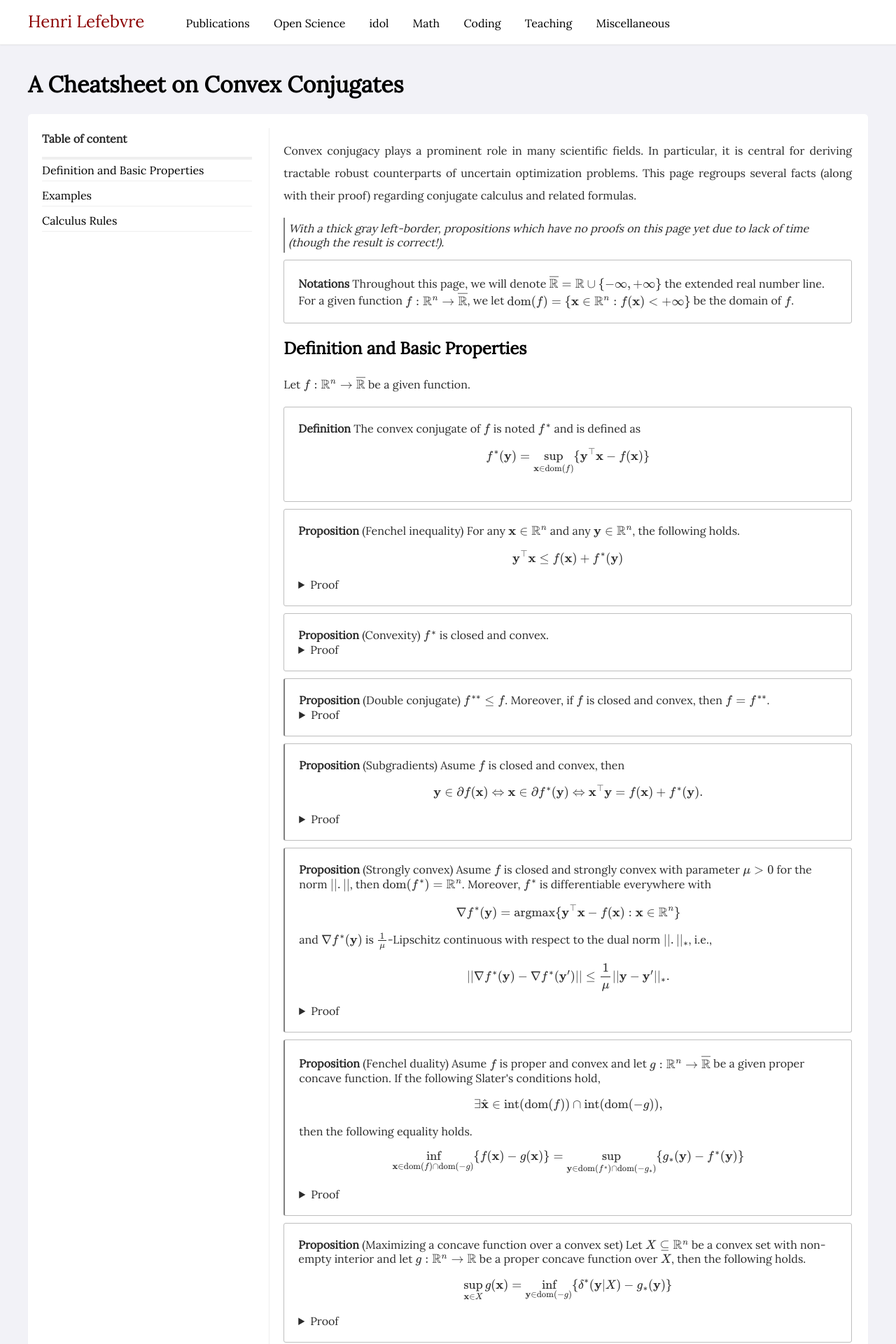
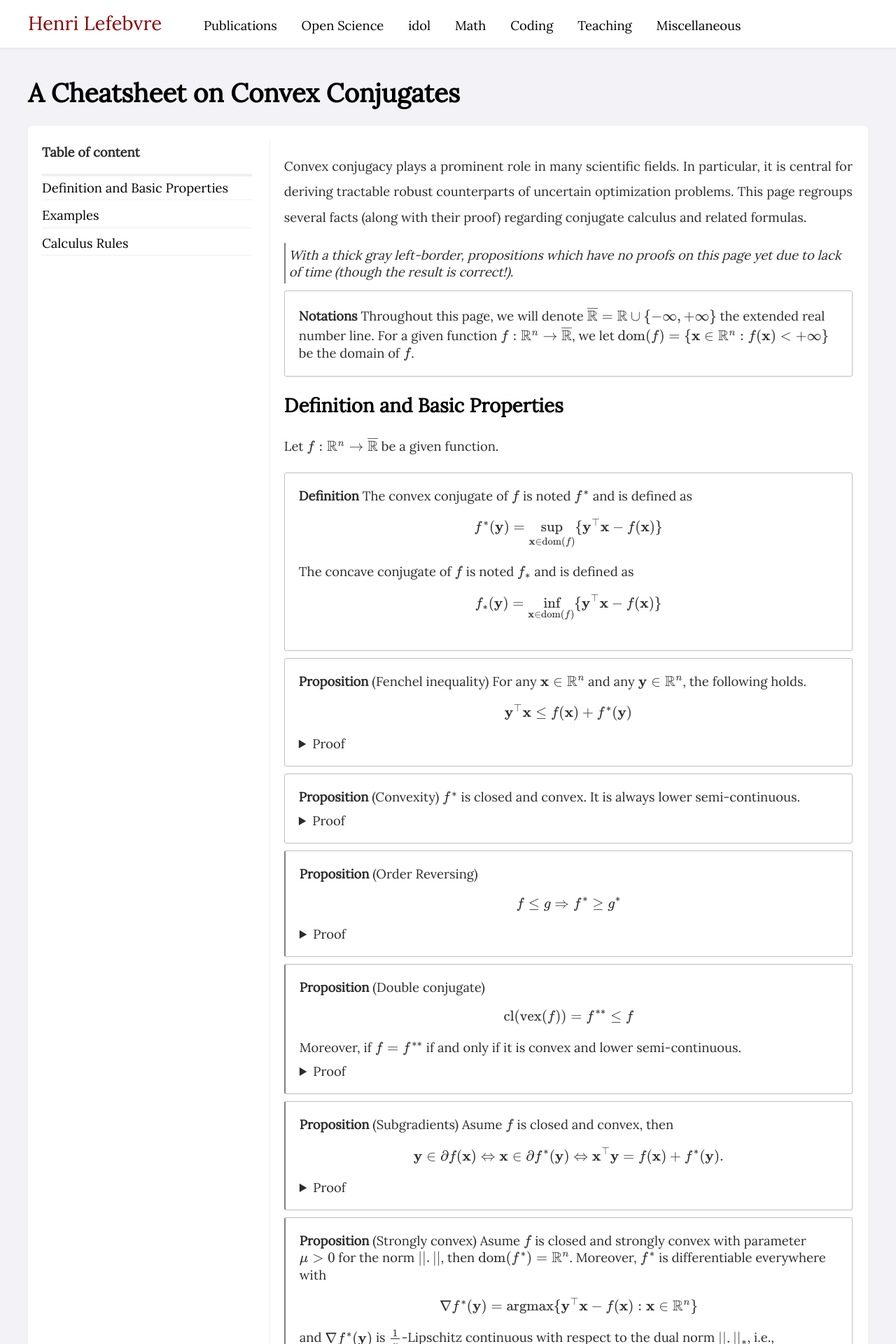
Before and after one commit to hlefebvr/hlefebvr.github.io, a Jekyll site: the page built from _posts/math/2022-06-22-conjugate.html, in a window 1280 px wide. Shown: the top 1920 px of the page at 70% size. Built offline with Jekyll 4.4.1, drawn with Linux system fonts in a browser that asks for light colours; nearby versions of some CDN libraries; comment, search, counter and statistics services are not loaded; a style sheet for code colours, icons or effects is not loaded; some of the changed text lies outside the part shown.

Commit message:
add formulas for convex conjugates

```diff
--- a/_posts/math/2022-06-22-conjugate.html
+++ b/_posts/math/2022-06-22-conjugate.html
@@ -29,6 +29,8 @@ Let \( f: \mathbb R^n \rightarrow \overline{\mathbb R}  \) be a given function.
     <b>Definition</b>
     The convex conjugate of \( f \) is noted \( f^* \) and is defined as
     $$ f^*(\mathbf y) = \sup_{ \mathbf x\in \textrm{dom}(f) } \{ \mathbf y^\top\mathbf x - f(\mathbf x) \} $$
+    The concave conjugate of \( f \) is noted \( f_* \) and is defined as
+    $$ f_*(\mathbf y) = \inf_{ \mathbf x\in\textrm{dom}(f) } \{ \mathbf y^\top\mathbf x - f(\mathbf x) \} $$
 </div>
 
 <div class="theorem">
@@ -45,7 +47,7 @@ Let \( f: \mathbb R^n \rightarrow \overline{\mathbb R}  \) be a given function.
 
 <div class="theorem">
     <b>Proposition</b> (Convexity)
-    \( f^* \) is closed and convex.
+    \( f^* \) is closed and convex. It is always lower semi-continuous.
     <details>
         <summary>Proof</summary>
         <div>
@@ -55,9 +57,20 @@ Let \( f: \mathbb R^n \rightarrow \overline{\mathbb R}  \) be a given function.
 </div>
 
 <div class="theorem unproved">
+    <b>Proposition</b> (Order Reversing)
+    $$ f \le g \Rightarrow f^* \ge g^* $$
+    <details>
+        <summary>Proof</summary>
+        <div>
+            TODO
+        </div>
+    </details>
+</div>
+
+<div class="theorem unproved">
     <b>Proposition</b> (Double conjugate)
-    \( f^{**} \le f \).
-    Moreover, if \( f \) is closed and convex, then \( f = f^{**} \).
+    $$ \text{cl}(\text{vex}(f)) = f^{**} \le f $$
+    Moreover, if \( f = f^{**} \) if and only if it is convex and lower semi-continuous.
     <details>
     <summary>Proof</summary>
     <div>
@@ -141,7 +154,7 @@ Let \( f: \mathbb R^n \rightarrow \overline{\mathbb R}  \) be a given function.
 </div>
 
 <div class="theorem unproved">
-    <b>Proposition</b> (Convex quadratic functions)
+    <b>Proposition</b> (Convex Quadratic Functions)
     Assume \( f(\mathbf x) = \frac 12\mathbf x^\top\mathbf A\mathbf x + \mathbf b^\top\mathbf x + c \) with \( \mathbf A \) a psd matrix, then,
     $$
         f^*(\mathbf y) = \begin{cases}
@@ -149,7 +162,9 @@ Let \( f: \mathbb R^n \rightarrow \overline{\mathbb R}  \) be a given function.
             +\infty & \textrm{otherwise}
         \end{cases}
     $$
-    where \(\mathbf A^\dagger\) is the Moore-Penrose pseudo inverse of \( \mathbf A \). If \( f \) is strictly convex (i.e., \( \mathbf A \) is positive definite), then \( \mathbf A^\dagger = \mathbf A^{-1} \) and the column span of \( \mathbf A \) is \( \mathbb R^n \).
+    where \(\mathbf A^\dagger\) is the Moore-Penrose pseudo inverse of \( \mathbf A \). <br /><br />
+
+    If \( f \) is strictly convex (i.e., \( \mathbf A \) is positive definite), then \( \mathbf A^\dagger = \mathbf A^{-1} \) and the column span of \( \mathbf A \) is \( \mathbb R^n \).
     <details>
     <summary>Proof</summary>
     <div>
@@ -280,10 +295,20 @@ Let \( f: \mathbb R^n \rightarrow \overline{\mathbb R}  \) be a given function.
 </div>
 
 <div class="theorem unproved">
-    <b>Proposition</b> (Composition with invertible affine mappings)
-    Assume \( f(\mathbf x) = \tilde f(\mathbf A\mathbf x + \mathbf b) \) with \( \det(\mathbf A) \neq 0 \), then,
+    <b>Proposition</b> (Composition with an Affine Mapping)
+    Assume \( f(\mathbf x) = \tilde f(\mathbf A\mathbf x + \mathbf b) \). <br /><br />
+
+    If \( A \) is invertible, then,
     $$
-        f^*(\mathbf y) =  \tilde f^*\left( \mathbf A^{-T}\mathbf y \right) - \mathbf b^\top\mathbf A^{-T}\mathbf y
+        f^*(\mathbf y) =  \tilde f^*\left( \mathbf A^{-\top}\mathbf y \right) - \mathbf b^\top\mathbf A^{-T}\mathbf y
+    $$
+    <br />
+    Otherwise,
+    $$
+        f^*(\mathbf y) = \begin{array}[t]{rl}
+            \displaystyle \inf_{\mathbf \lambda} \ & \tilde f^*(\mathbf \lambda) - \mathbf \lambda^\top \mathbf b \\
+            \text{s.t.} \ & \mathbf A^\top\mathbf \lambda = \mathbf y.
+        \end{array}
     $$
     <details>
     <summary>Proof</summary>
@@ -310,12 +335,12 @@ Let \( f: \mathbb R^n \rightarrow \overline{\mathbb R}  \) be a given function.
 
 <div class="theorem unproved">
     <b>Proposition</b> (Non-separable sum)
-    Assume \( f(\mathbf x) = \sum_{i=1}^p f_i(\mathbf x) \), then,
+    Assume \( \displaystyle f(\mathbf x) = \sum_{i=1}^p f_i(\mathbf x) \), then,
     $$
         f^*(\mathbf y) = \begin{array}[t]{ll}
-            \inf & \sum_{i=1}^p f_i^*(\mathbf v^{(i)}) \\
-            \textrm{s.t. } & \sum_{i=1}^p \mathbf v^{(i)} = \mathbf y \\
-            & \mathbf V\in\mathbb R^{p\times n}
+            \displaystyle \inf_{\mathbf v^{(1)}, \dots, \mathbf v^{(p)}} & \displaystyle \sum_{i=1}^p f_i^*(\mathbf v^{(i)}) \\
+            \textrm{s.t. } & \displaystyle \sum_{i=1}^p \mathbf v^{(i)} = \mathbf y \\
+            & \mathbf v^{(1)}, \dots, \mathbf v^{(p)} \in\mathbb R^{n}
         \end{array}
     $$
     <details>
@@ -329,7 +354,7 @@ Let \( f: \mathbb R^n \rightarrow \overline{\mathbb R}  \) be a given function.
 
 <div class="theorem unproved">
     <b>Proposition</b> (Scalar multiplication)
-    Assume \( f(\mathbf x) = \alpha \tilde f(\mathbf x) \), then,
+    Assume \( f(\mathbf x) = \alpha \tilde f(\mathbf x) \) with \( \alpha > 0 \), then,
     $$
         f^*(\mathbf y) = \alpha \tilde f^*\left(\frac{\mathbf y}\alpha\right)
     $$
@@ -343,7 +368,7 @@ Let \( f: \mathbb R^n \rightarrow \overline{\mathbb R}  \) be a given function.
 
 <div class="theorem">
     <b>Proposition</b> (Convex/Concave conjugate)
-    Let \( f \) be a given function, then \( (-f)_*(\mathbf y) = -f^*(-\mathbf y) \).
+    Let \( f \) be a given function, then $$ (-f)_*(\mathbf y) = -f^*(-\mathbf y). $$
     <details>
     <summary>Proof</summary>
     <div>
--- a/assets/css/design.css
+++ b/assets/css/design.css
@@ -119,6 +119,7 @@ margin: auto;
 padding: 15px 0px 15px 0px;
 color: #2b2b2b;
 font-family: 'Lora', 'Times New Roman', Times, serif;
+font-size:1.15em;
 }
 
 .content-home {
@@ -130,6 +131,7 @@ margin: auto;
 display: inline-block;
 width: 35%;
 vertical-align: top;
+line-height: 1.5em;
 }
 
 .home-vignette img {
@@ -146,6 +148,7 @@ color: rgba(0, 0, 0, 0.55);
 .home-bio {
 width: 64%;
 display: inline-block;
+line-height: 1.5em;
 }
 
 .home-bio h2 {
@@ -390,3 +393,7 @@ pre {
 .table-div {
     overflow-x: auto;
 }
+
+summary {
+    margin-top: 10px;
+}
```
Also changed, not shown: other parts of _posts/math/2022-06-22-conjugate.html (+9 -9 lines), index.html (+7 -2 lines).
